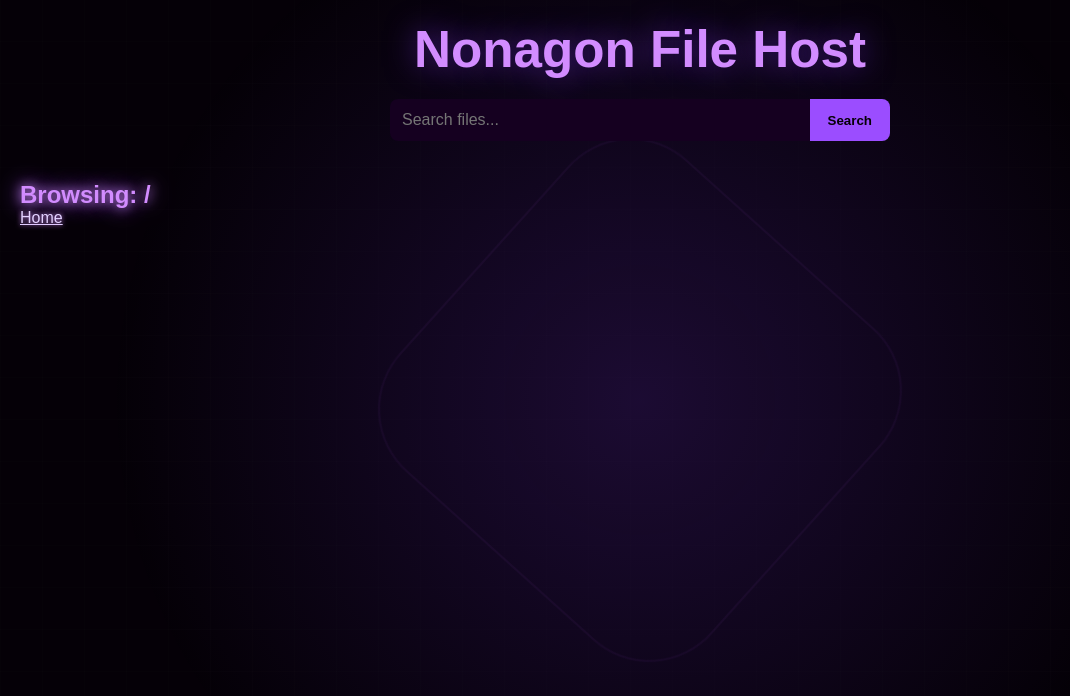
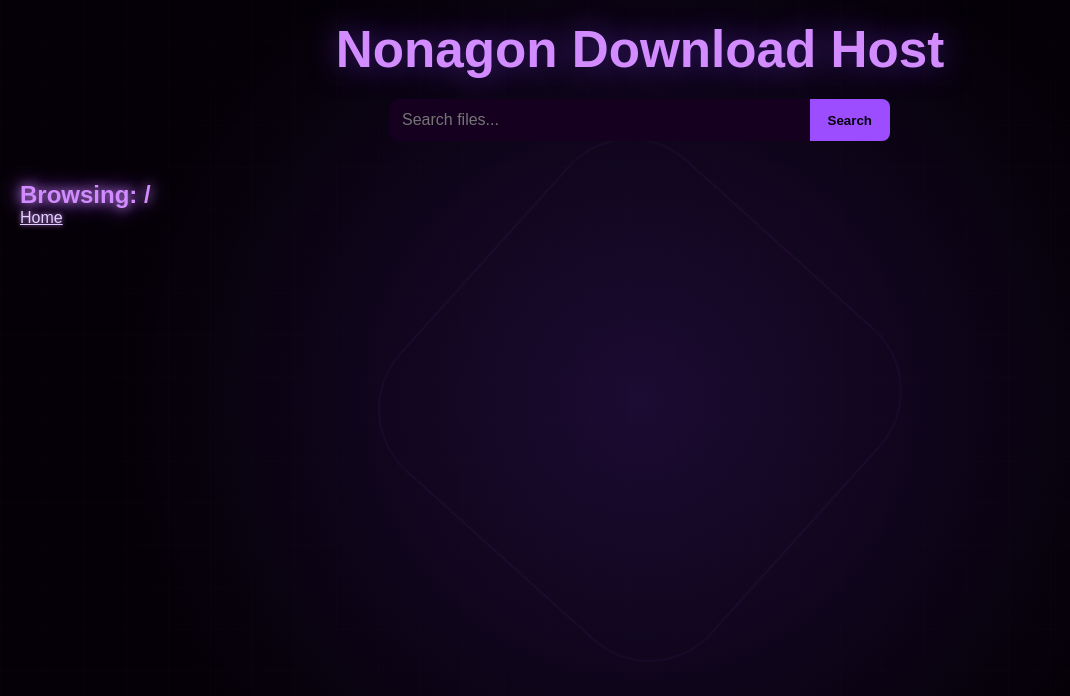
Before and after one commit to Star-destroyer11/File-host, a Flask app: page / in a window 1280 px wide. Shown: the top 696 px of the page, without its empty margins (0-1070 px from the left). Run offline with Flask 3, Linux system fonts and the light colour scheme.

Commit message:
Update base.html

```diff
--- a/templates/base.html
+++ b/templates/base.html
@@ -1,7 +1,7 @@
 <!DOCTYPE html>
 <html>
 <head>
-    <title>Nonagon File Host</title>
+    <title>Nonagon Download Host</title>
     <link rel="stylesheet" href="/static/style.css">
 </head>
 
@@ -9,7 +9,7 @@
     <div class="floating-frame"></div>
 
     <header>
-        <h1>Nonagon File Host</h1>
+        <h1>Nonagon Download Host</h1>
 
         <form id="searchForm" action="/search" method="get">
             <input type="text" name="q" placeholder="Search files..." value="{{ request.args.get('q','') }}">
```
